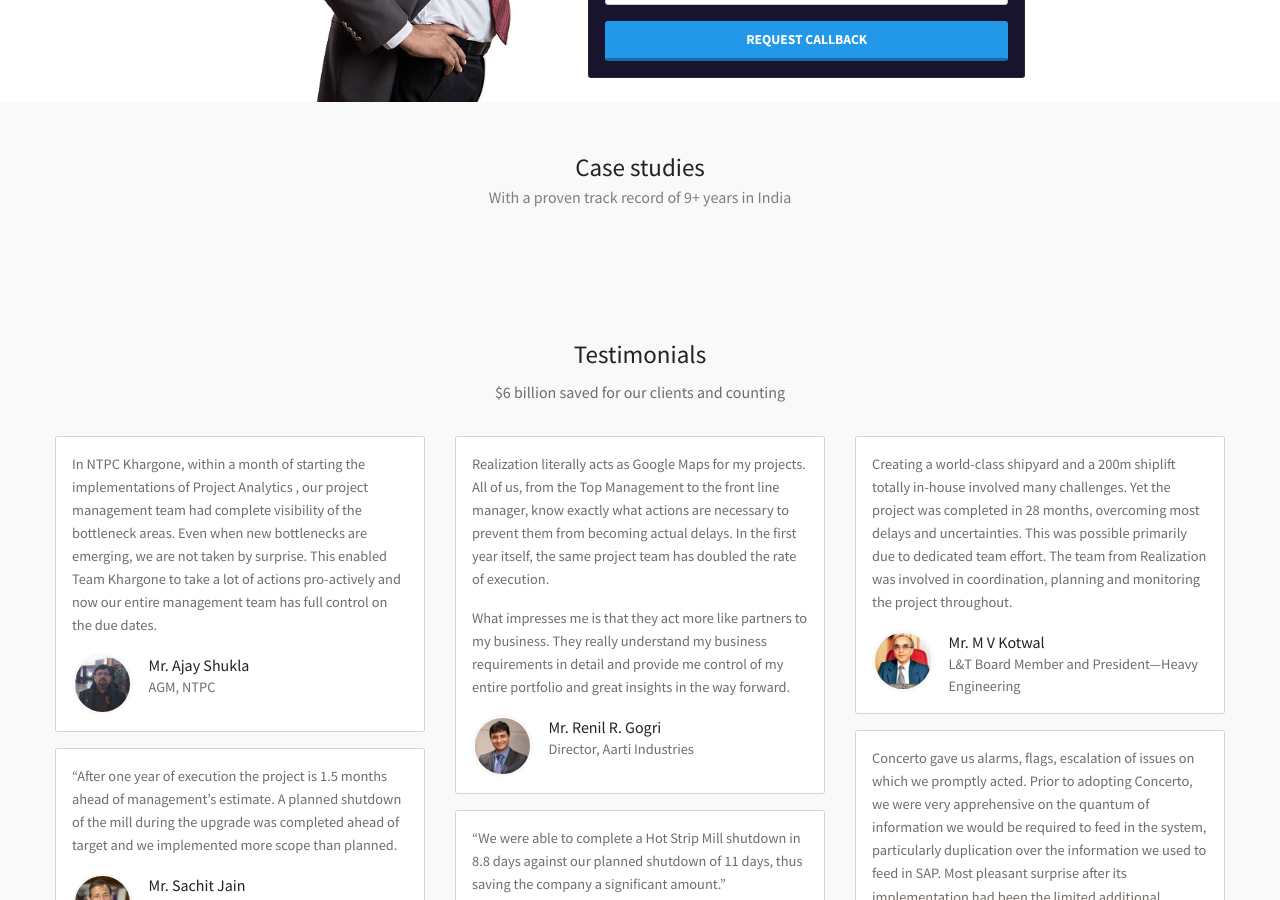
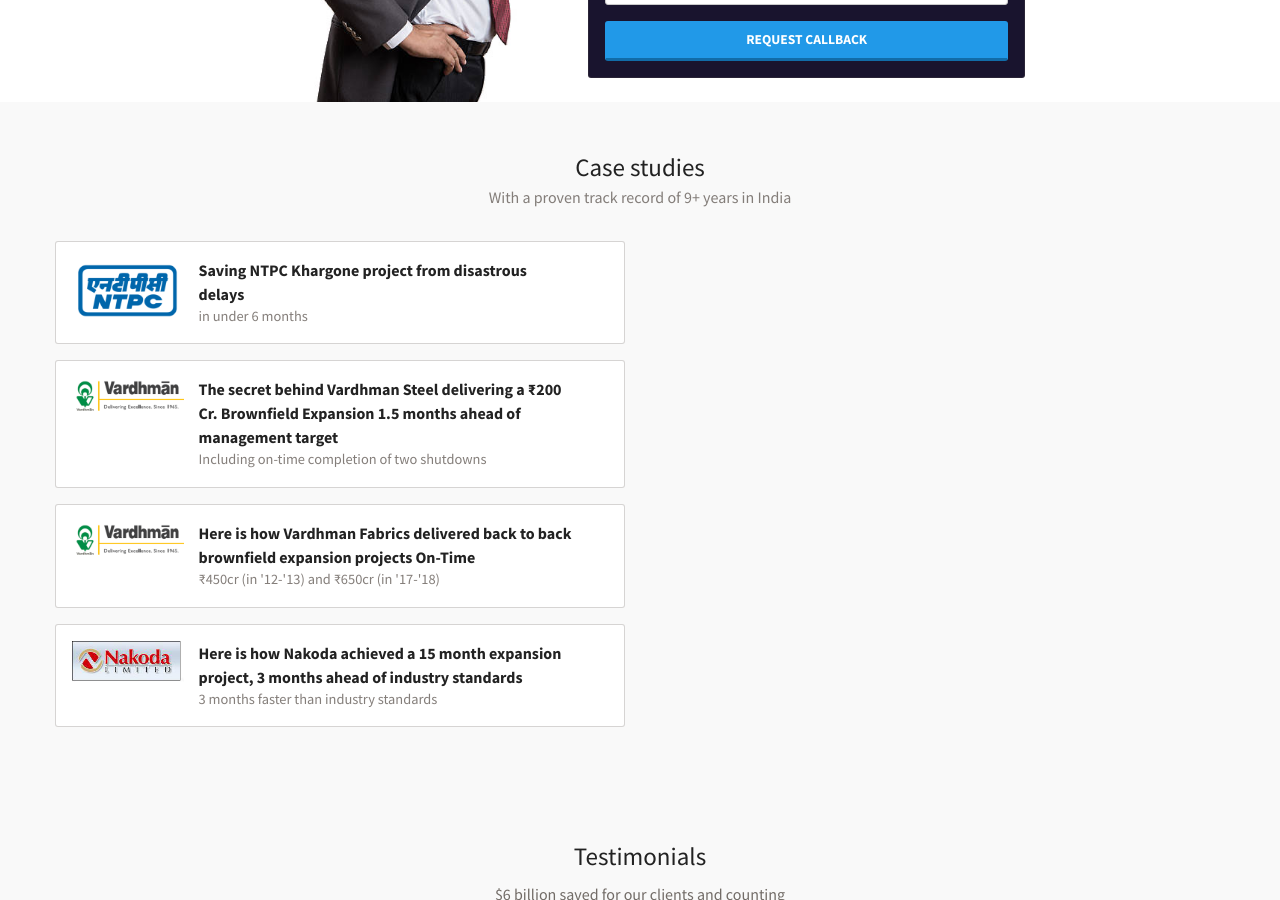
Before and after one commit to AdityaNayak/rz, a Jekyll site: the page built from _pages/index.md, in a window 1280 px wide and 900 px high, scrolled down 3212 px. Built offline with Jekyll 4.4.1, drawn with Linux system fonts in a browser that asks for light colours; some web fonts are replaced; a style sheet for code colours, icons or effects is not loaded.

Commit message:
scroll post

```diff
--- a/_includes/footer.html
+++ b/_includes/footer.html
@@ -44,7 +44,7 @@
 		</div>
 		<div class="small-12 medium-6 columns b-ws-bottom">
 
-			{% for post in site.categories[cs] limit:4 %}
+			{% for post in site.categories['cs'] limit:4 %}
 			<a href="{{post.url}}">
 				<div class="callout">
 					<div class="row">
```
